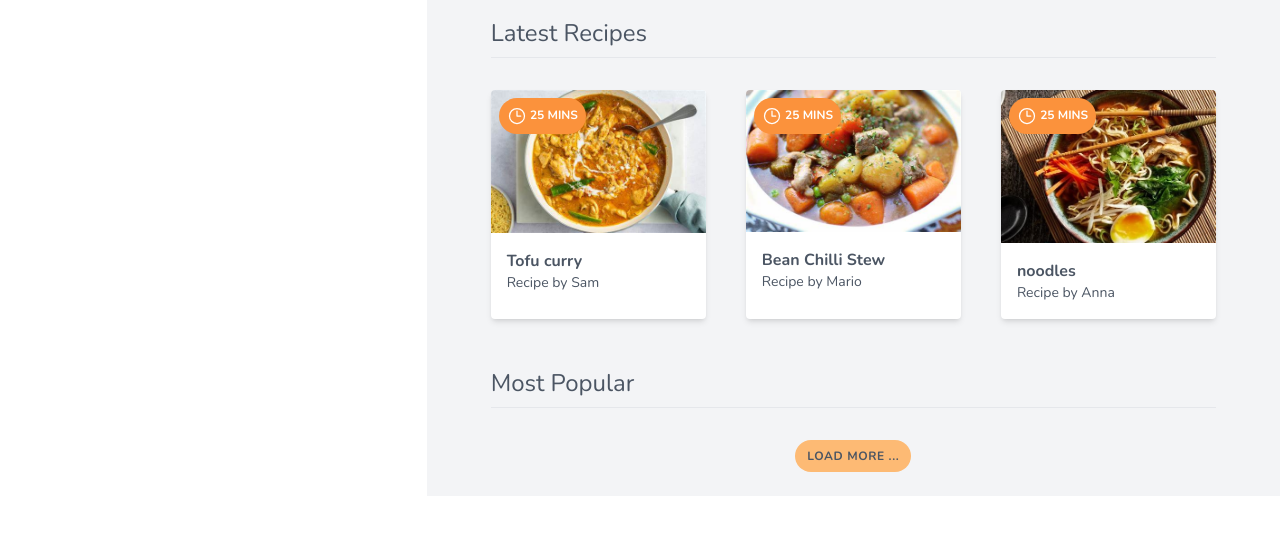
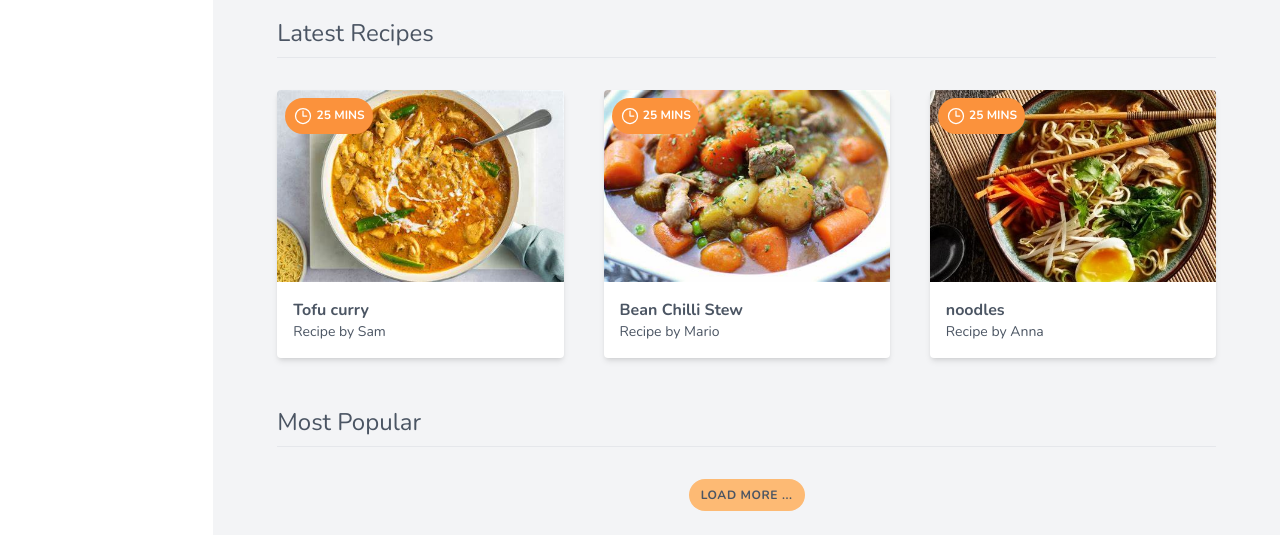
Before and after one commit to MouniaBelkheir/The-Menu, a website: page src/index.html in a window 1280 px wide. Shown: the part 207-756 px from the top of the page. Drawn offline with nearby package versions, Linux system fonts and the light colour scheme.

Commit message:
adjusting the images inside the cards in md

```diff
--- a/src/index.html
+++ b/src/index.html
@@ -11,13 +11,13 @@
 		<title>The Menu</title>
 	</head>
 	<body class="text-gray-600 font-nunito">
-		<div class="grid md:grid-cols-3">
+		<div class="grid md:grid-cols-6">
 			<div class="md:col-span-1 md:flex md:justify-end">
 				<nav class="text-right">
 					<div class="flex justify-between items-center">
 						<h1 class="font-bold uppercase p-4 border-b border-gray-100">
 							<a
-								href="/"
+								href="#"
 								class="hover:text-orange-500"
 								>The Menu</a
 							>
@@ -45,7 +45,7 @@
 						id="menu">
 						<li class="py-1">
 							<a
-								href="/"
+								href=" #"
 								class="px-4 flex justify-end">
 								<span>Home</span>
 								<svg
@@ -106,7 +106,7 @@
 					</ul>
 				</nav>
 			</div>
-			<main class="px-16 py-6 bg-gray-100 md:col-span-2">
+			<main class="px-16 py-6 bg-gray-100 md:col-span-5">
 				<div class="flex justify-center md:justify-end">
 					<a
 						href="#"
@@ -131,6 +131,7 @@
 						<!--cards go here-->
 						<div class="card hover:shadow-lg">
 							<img
+								class="w-full h-32 sm:h-48 object-cover"
 								src="/public/img/curry.jpeg"
 								alt="curry" />
 							<div class="m-4">
@@ -156,6 +157,7 @@
 						</div>
 						<div class="card hover:shadow-lg">
 							<img
+								class="w-full h-32 sm:h-48 object-cover"
 								src="/public/img/stew.jpeg"
 								alt="stew" />
 							<div class="m-4">
@@ -182,6 +184,7 @@
 						</div>
 						<div class="card hover:shadow-lg">
 							<img
+								class="w-full h-32 sm:h-48 object-cover"
 								src="/public/img/noodles.jpg"
 								alt="noodles" />
 							<div class="m-4">
@@ -213,15 +216,14 @@
 						<!--cards go here-->
 					</div>
 					<div class="flex justify-center">
-						<div class="btn bg-orange-300 hover:shadow-inner transform hover:scale-125 hover:bg-opacity-50 transition ease-out duration-300">
+						<div
+							class="btn bg-orange-300 hover:shadow-inner transform hover:scale-125 hover:bg-opacity-50 transition ease-out duration-300">
 							Load more ...
 						</div>
 					</div>
 				</div>
 			</main>
 		</div>
-		<script src="index.js">
-
-		</script>
+		<script src="index.js"></script>
 	</body>
 </html>
--- a/src/input.css
+++ b/src/input.css
@@ -3,7 +3,7 @@
 @tailwind components;
 @tailwind utilities;
 .card {
-	@apply bg-white rounded overflow-hidden shadow-md relative object-cover;
+	@apply bg-white rounded overflow-hidden shadow-md relative ;
 }
 .badge {
 	@apply bg-orange-400 text-white text-xs uppercase font-bold rounded-full p-2 absolute top-0 ml-2 mt-2;
```
Also changed, not shown: src/output.css.
